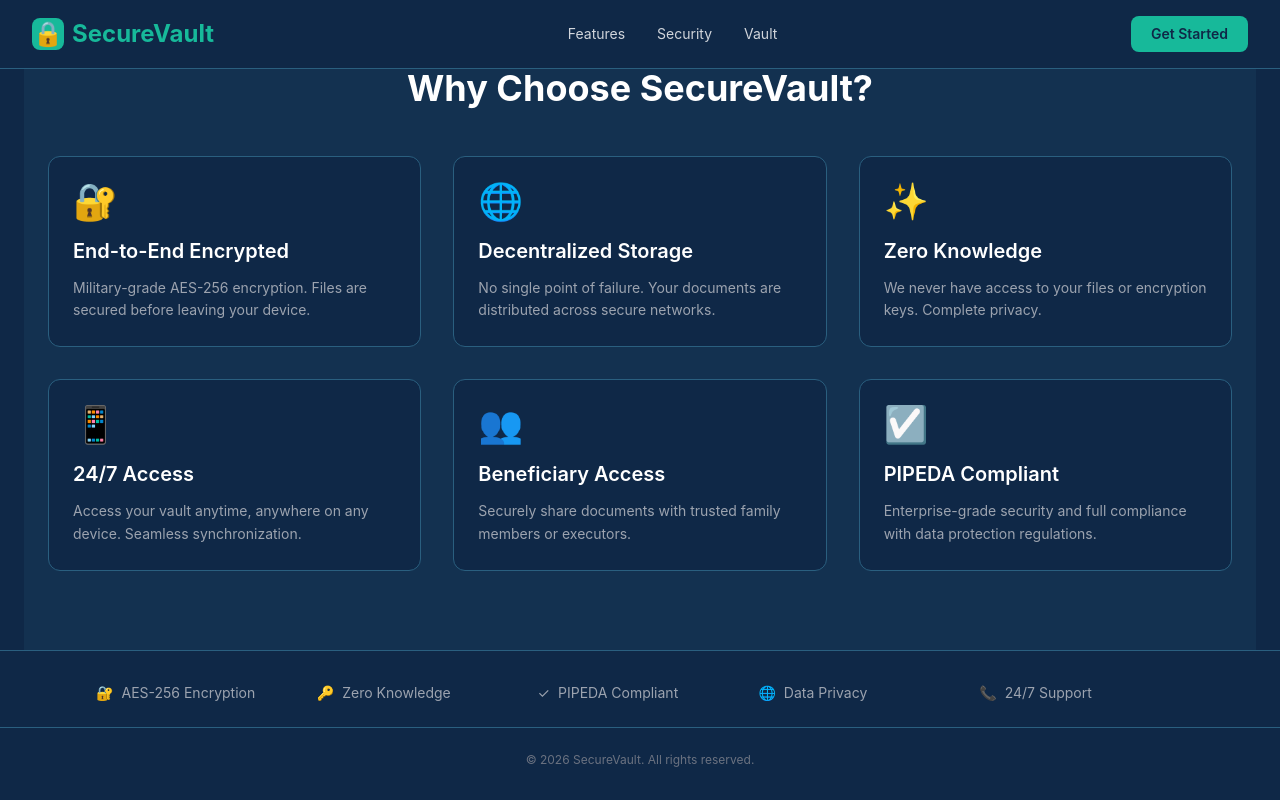
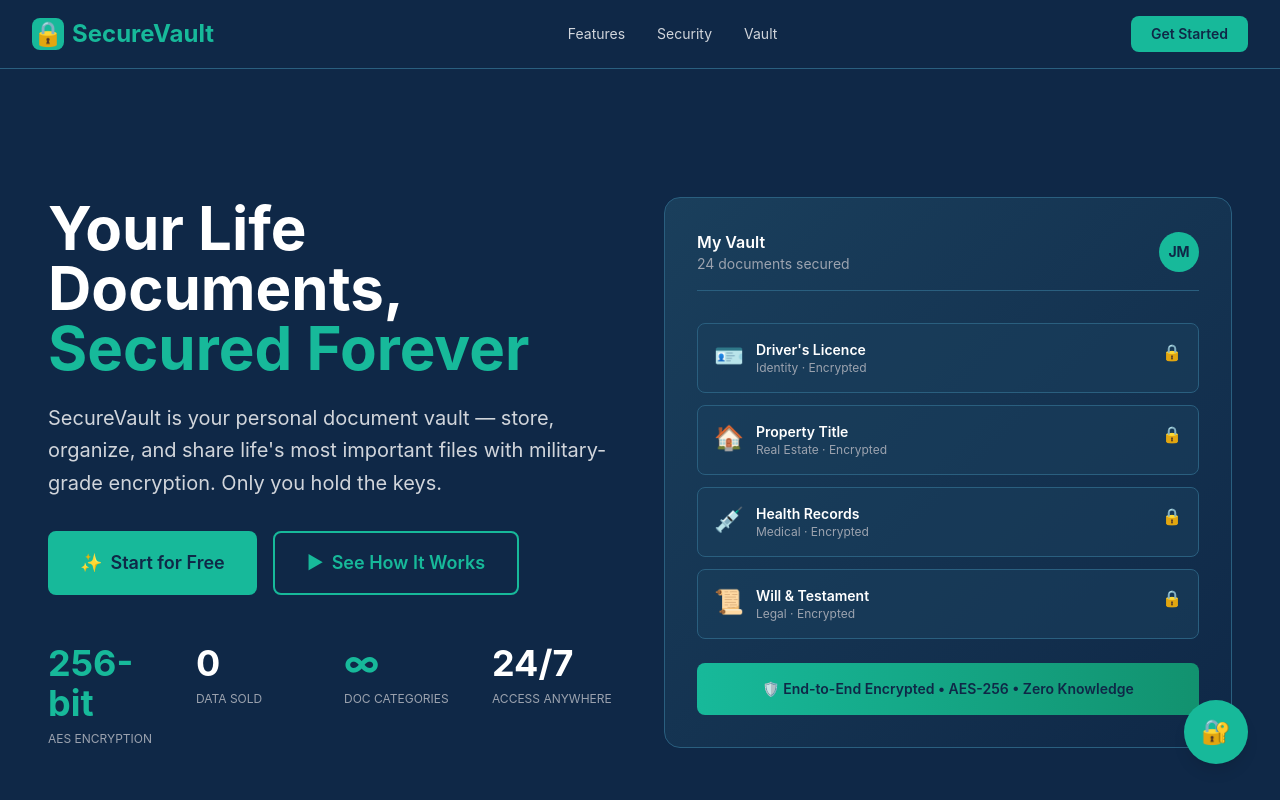
Before and after one commit to dzghj/secure-ipfs-frontend, a React (Create React App) app: page / in a window 1280 px wide. Shown: the top 800 px of the page. Built offline with nearby package versions, Linux system fonts and the light colour scheme; no server answers.

Commit message:
new main3

```diff
--- a/src/components/Layout.js
+++ b/src/components/Layout.js
@@ -27,8 +27,10 @@
     location.pathname.startsWith(path)
   );
 
+  const isMyFiles = location.pathname.startsWith("/myfiles");
+
   return (
-    <div className="min-h-screen h-screen bg-dark-bg text-white flex flex-col overflow-hidden">
+    <div className={`bg-dark-bg text-white flex flex-col ${isMyFiles ? "h-screen overflow-hidden" : "min-h-screen"}`}>
       {/* ---------- Header ---------- */}
       <header className="flex items-center justify-between px-8 py-4 border-b border-dark-border bg-dark-bg">
         <div
@@ -67,8 +69,12 @@
 
       {/* ---------- Main ---------- */}
       <main
-        className={`flex flex-1 overflow-hidden ${
-          centerContent ? "px-6 items-center justify-center" : ""
+        className={`flex flex-1 ${
+          isMyFiles
+            ? "overflow-hidden"
+            : centerContent
+            ? "px-6 items-center justify-center overflow-y-auto"
+            : "overflow-y-auto"
         }`}
       >
         <Outlet />
```
